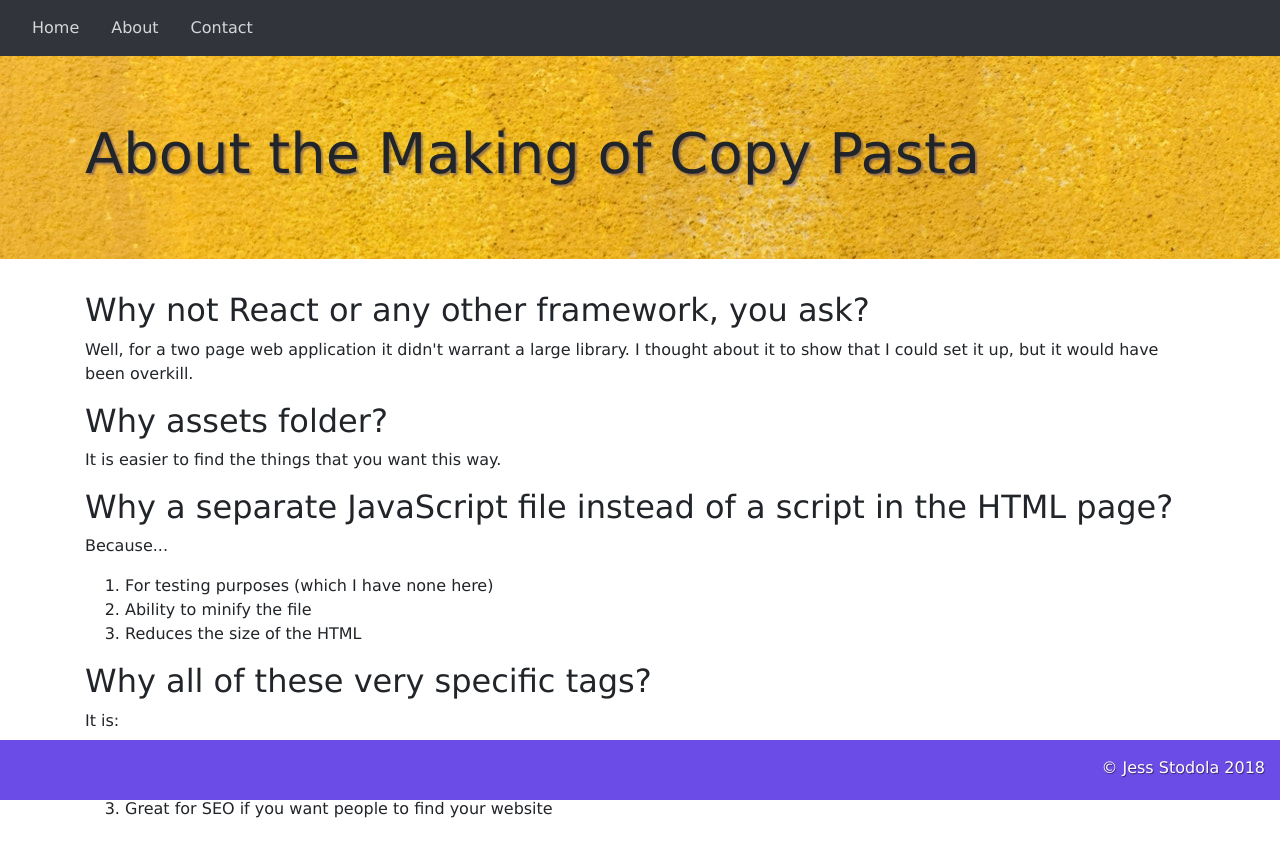
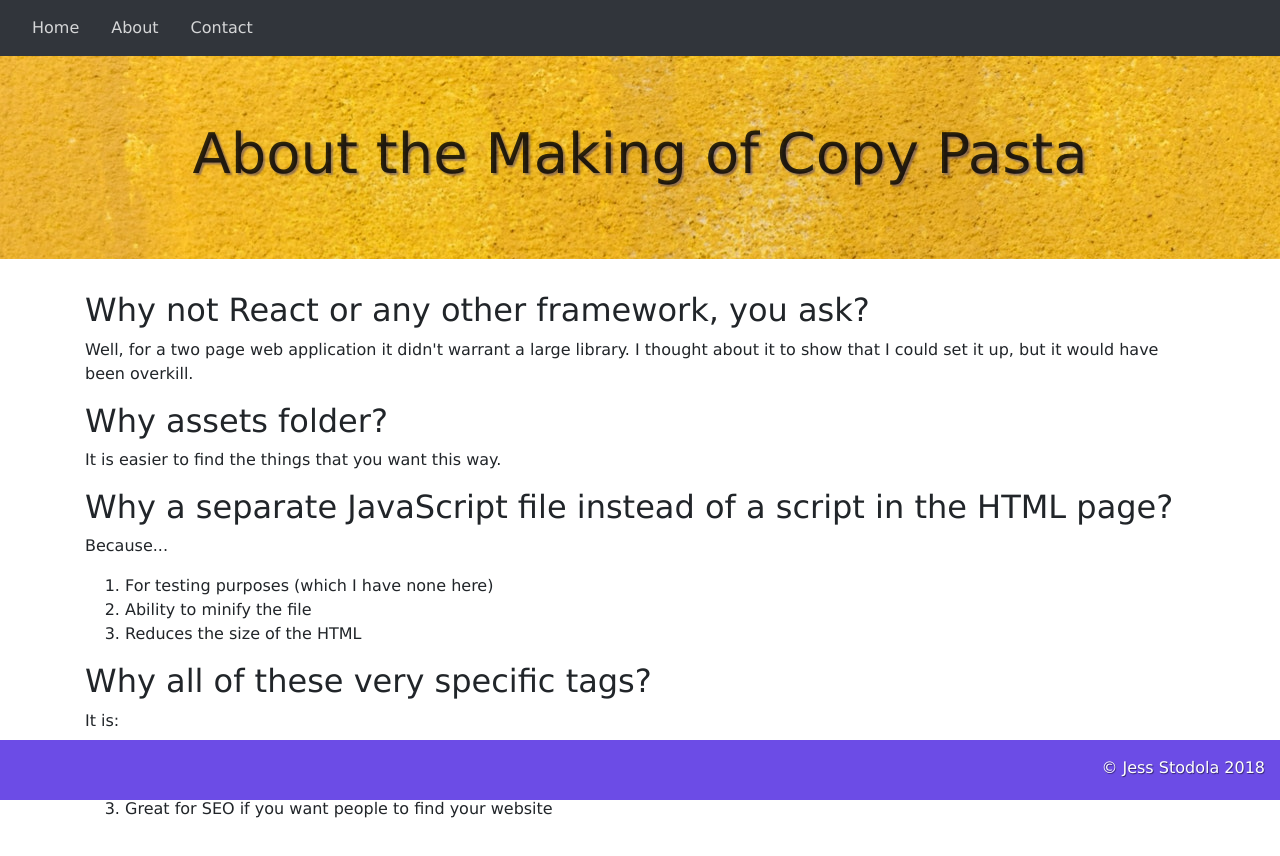
Before and after one commit to jtstodola/CopyPasta, a plain HTML site: page src/about.html in a window 1280 px wide. Drawn offline with nearby package versions, Linux system fonts and the light colour scheme.

Commit message:
Add icon to title and update folder structure

```diff
--- a/assets/css/custom.css
+++ b/src/assets/css/custom.css
@@ -20,7 +20,9 @@ div.welcome {
 }
 
 div.welcome h1 {
+  color: rgba(0, 0, 0, .8);
   font-weight: 500;
+  text-align: center;
   text-shadow: 2px 2px 2px rgba(63, 49, 115, .5);
 }
 
--- a/index.html
+++ b/src/index.html
@@ -1,6 +1,9 @@
 <!DOCTYPE html>
 <html>
   <head>
+    <link rel="icon"
+      type="image/png"
+      href="assets/images/Fork_And_Steak_Knife-512.png">
     <title>Copy Pasta</title>
     <meta charset="utf-8">
     <meta name="viewport" content="width=device-width, initial-scale=1, shrink-to-fit=no">
@@ -26,7 +29,9 @@
     <main class="main">
       <div class="jumbotron welcome">
         <div class="container">
-          <h1 class="display-4">Welcome to Copy Pasta</h1>
+          <h1 class="display-4">
+            Welcome to Copy Pasta
+          </h1>
         </div>
       </div>
 
```
Also changed, not shown: src/about.html (renamed from about.html), src/assets/images/Fork_And_Steak_Knife-512.png (added), src/assets/images/abstract-art-background-1020317.jpg (renamed from assets/images/abstract-art-background-1020317.jpg), src/assets/js/somejs.js (renamed from assets/js/somejs.js), src/contact.html (renamed from contact.html), 1 other file.
